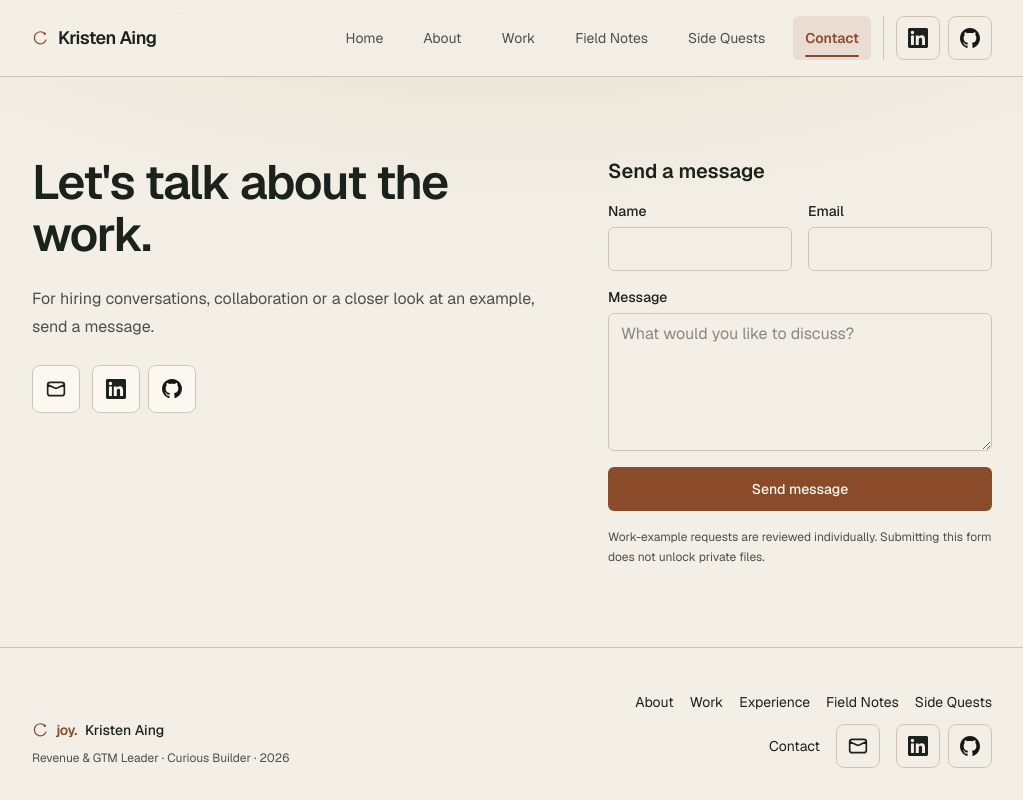
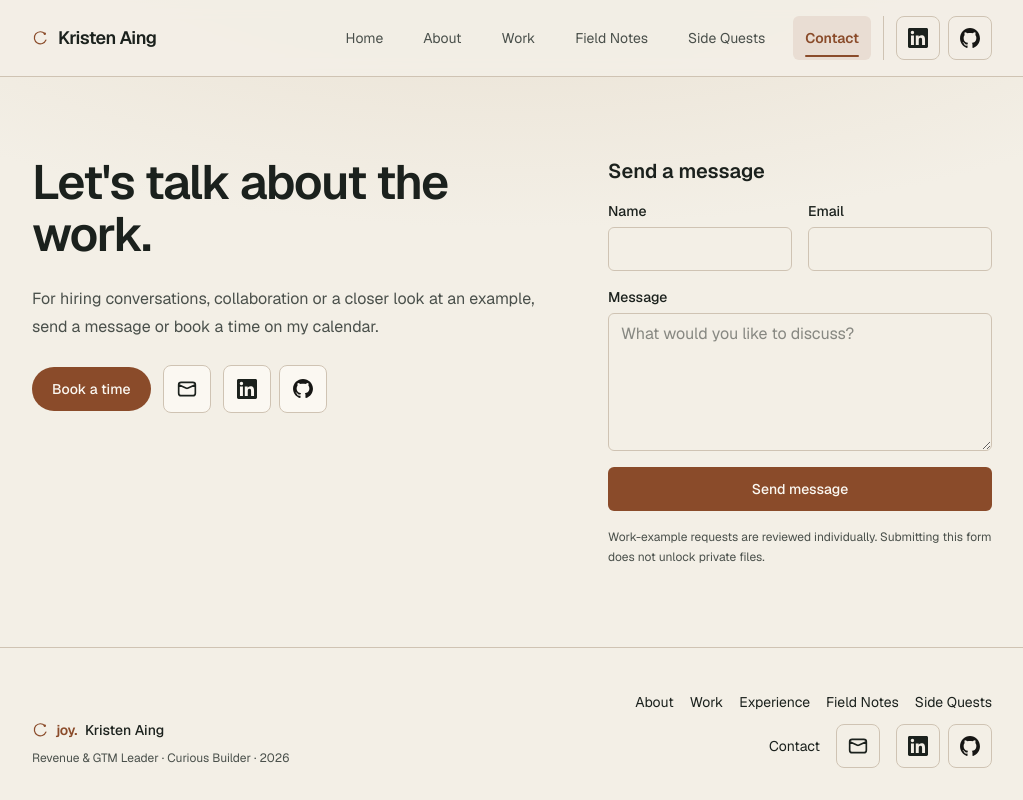
Before and after one commit to heyfunwhoa/byjoyaing-portfolio, a Next.js app: page /contact in a window 1280 px wide. Shown: the whole page, without its empty margins (128-1151 px from the left). Built offline with nearby package versions, Linux system fonts and the light colour scheme.

Commit message:
Add Cal.com booking link to the contact page
Co-Authored-By: Claude Opus 5.5 <noreply@anthropic.com>
Claude-Session: https://claude.ai/code/session_01WsP9GukKeoXHuJrcsFHUqe

```diff
--- a/app/contact/page.tsx
+++ b/app/contact/page.tsx
@@ -4,6 +4,7 @@ import { InquiryForm } from "@/app/inquiry-form";
 import { EmailLink } from "@/components/email-link";
 import { PageMain } from "@/components/page-main";
 import { SocialLinks } from "@/components/social-links";
+import { PUBLIC_BOOKING_URL } from "@/lib/portfolio/public-contact";
 import type { Metadata } from "next";
 
 export const metadata: Metadata = completePageMetadata({
@@ -28,13 +29,22 @@ export default async function ContactPage({
           <h1 className="max-w-xl font-display text-4xl leading-[1.08] tracking-tight sm:text-5xl">
             Let&apos;s talk about the work.
           </h1>
-          <p className="max-w-xl text-base leading-7 text-muted">For hiring conversations, collaboration or a closer look at an example, send a message.</p>
+          <p className="max-w-xl text-base leading-7 text-muted">For hiring conversations, collaboration or a closer look at an example, send a message or book a time on my calendar.</p>
 
           <div
             role="group"
             aria-label="Contact links"
             className="flex flex-wrap items-center gap-3"
           >
+            <a
+              href={PUBLIC_BOOKING_URL}
+              target="_blank"
+              rel="noopener noreferrer"
+              aria-label="Book a time with Kristen Aing (opens Cal.com in a new tab)"
+              className="inline-flex min-h-11 items-center rounded-full bg-accent px-5 text-sm font-medium text-accent-foreground transition-transform duration-200 hover:-translate-y-0.5"
+            >
+              Book a time
+            </a>
             <EmailLink placement="contact" />
             <SocialLinks placement="contact" />
           </div>
--- a/lib/portfolio/public-contact.ts
+++ b/lib/portfolio/public-contact.ts
@@ -5,3 +5,6 @@
  */
 export const PUBLIC_CONTACT_EMAIL = "kristen@byjoyaing.com";
 export const PUBLIC_CONTACT_MAILTO = `mailto:${PUBLIC_CONTACT_EMAIL}`;
+
+/** Public Cal.com booking page for intro conversations. */
+export const PUBLIC_BOOKING_URL = "https://cal.com/kristen-aing-8l0rws";
```
Also changed, not shown: 1 other file (tests, documents, lock files or other folders).
